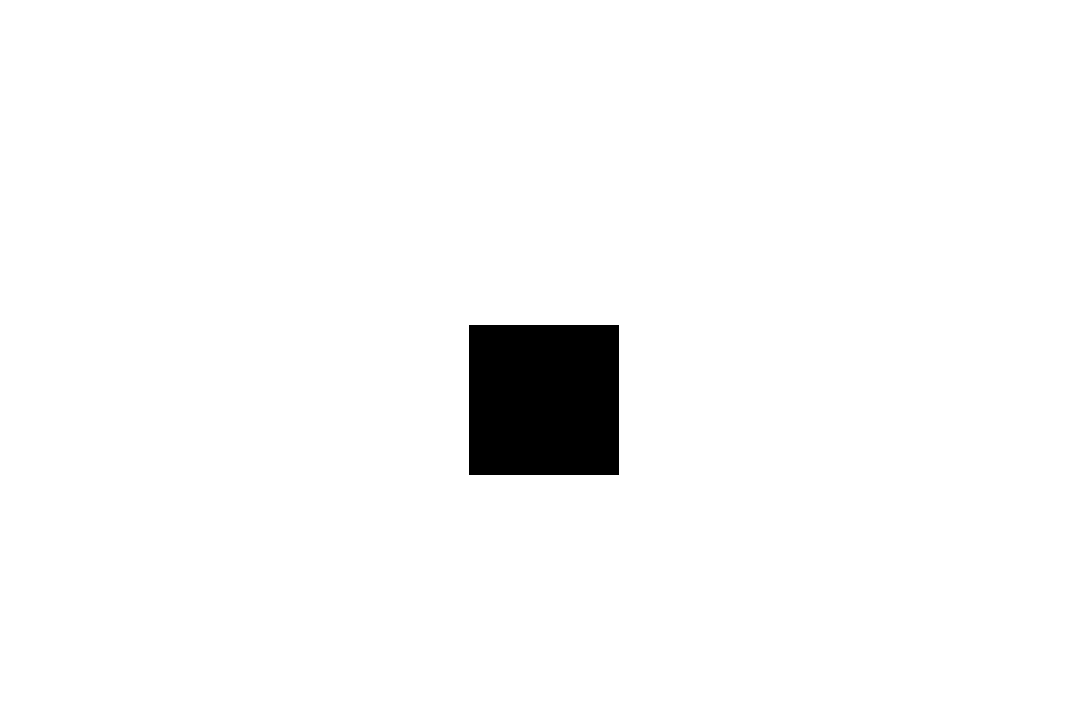
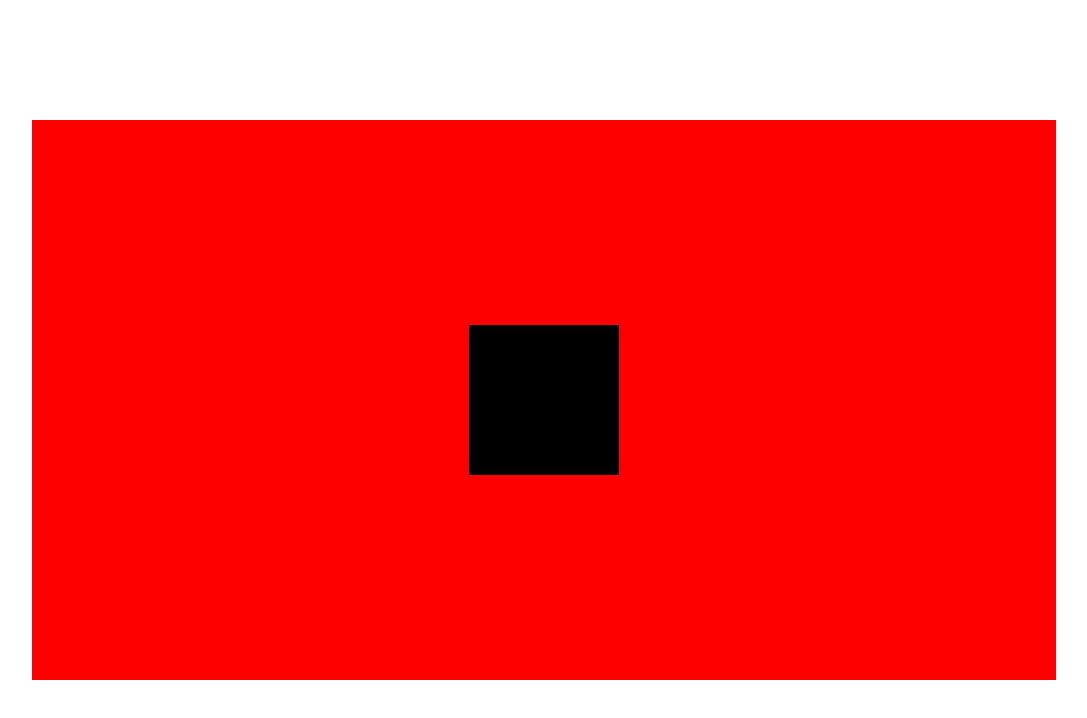
Before and after one commit to technologiestiftung/canvas-fiddle, a React (Create React App) app: page / in a window 1280 px wide. Shown: the top 718 px of the page, without its empty margins (96-1183 px from the left). Built offline with nearby package versions, Linux system fonts and the light colour scheme.

Commit message:
feat(Canvas): Resize canvas container to be less than the window width

```diff
--- a/package.json
+++ b/package.json
@@ -3,10 +3,6 @@
   "version": "0.1.0",
   "private": true,
   "dependencies": {
-    "@testing-library/jest-dom": "5.16.5",
-    "@testing-library/react": "13.4.0",
-    "@testing-library/user-event": "13.5.0",
-    "@types/jest": "27.5.2",
     "@types/node": "16.18.12",
     "@types/react": "18.0.28",
     "@types/react-dom": "18.0.11",
@@ -19,7 +15,6 @@
   "scripts": {
     "start": "react-scripts start",
     "build": "react-scripts build",
-    "test": "react-scripts test",
     "eject": "react-scripts eject"
   },
   "eslintConfig": {
--- a/src/App.tsx
+++ /dev/null
@@ -1,11 +0,0 @@
-import { Canvas } from "./components/Canvas";
-
-function App() {
-  return (
-    <div style={{ position: "relative", width: "100vw", height: "100vh" }}>
-      <Canvas />
-    </div>
-  );
-}
-
-export default App;
--- a/src/components/Canvas.tsx
+++ b/src/components/Canvas.tsx
@@ -5,9 +5,10 @@ import { useWindowSizeResizeObserver } from "../lib/hooks/useWindowSizeResizeObs
 const SQUARE_WIDTH = 150;
 
 export const Canvas: FC = () => {
+  const canvasContainerRef = useRef<HTMLDivElement>(null);
   const canvasRef = useRef<HTMLCanvasElement>(null);
   const { width: windowWidth, height: windowHeight } =
-    useWindowSizeResizeObserver();
+    useWindowSizeResizeObserver(canvasContainerRef);
 
   useEffect(() => {
     if (!canvasRef || !canvasRef.current) return;
@@ -21,11 +22,15 @@ export const Canvas: FC = () => {
   }, [canvasRef, windowWidth, windowHeight]);
 
   return (
-    <canvas
-      ref={canvasRef}
-      width={windowWidth}
-      height={windowHeight}
-      style={{ position: "absolute" }}
-    ></canvas>
+    <div
+      ref={canvasContainerRef}
+      id="canvasContainer"
+    >
+      <canvas
+        ref={canvasRef}
+        width={windowWidth}
+        height={windowHeight}
+      />
+    </div>
   );
 };
--- a/src/index.css
+++ b/src/index.css
@@ -1,13 +1,26 @@
-body {
+* {
   margin: 0;
-  font-family: -apple-system, BlinkMacSystemFont, 'Segoe UI', 'Roboto', 'Oxygen',
-    'Ubuntu', 'Cantarell', 'Fira Sans', 'Droid Sans', 'Helvetica Neue',
-    sans-serif;
-  -webkit-font-smoothing: antialiased;
-  -moz-osx-font-smoothing: grayscale;
+  padding: 0;
+  box-sizing: border-box;
 }
 
-code {
-  font-family: source-code-pro, Menlo, Monaco, Consolas, 'Courier New',
-    monospace;
+#root {
+  display: flex;
+  align-items: center;
+  justify-content: center;
+  width: 100vw;
+  height: 100vh;
 }
+
+#canvasContainer {
+  width: 80vw;
+  height: 70vh;
+  position: relative;
+  background: red;
+}
+
+#canvasContainer canvas {
+  position: absolute;
+  top: 0;
+  left: 0;
+}
--- a/src/index.tsx
+++ b/src/index.tsx
@@ -1,19 +1,13 @@
 import React from 'react';
 import ReactDOM from 'react-dom/client';
-import './index.css';
-import App from './App';
-import reportWebVitals from './reportWebVitals';
+import { Canvas } from './components/Canvas';
+import './index.css'
 
 const root = ReactDOM.createRoot(
   document.getElementById('root') as HTMLElement
 );
 root.render(
   <React.StrictMode>
-    <App />
+    <Canvas />
   </React.StrictMode>
 );
-
-// If you want to start measuring performance in your app, pass a function
-// to log results (for example: reportWebVitals(console.log))
-// or send to an analytics endpoint. Learn more: https://bit.ly/CRA-vitals
-reportWebVitals();
--- a/src/lib/hooks/useWindowSizeResizeObserver.ts
+++ b/src/lib/hooks/useWindowSizeResizeObserver.ts
@@ -1,14 +1,14 @@
-import { useEffect, useRef, useState } from "react";
+import { RefObject, useEffect, useRef, useState } from "react";
 
 export const useWindowSizeResizeObserver = (
-  elementToObserve = document.body
+  elementToObserve: RefObject<HTMLElement>
 ) => {
   const observerRef = useRef<ResizeObserver | null>(null);
   const [elementWidth, setElementWidth] = useState(
-    elementToObserve.getBoundingClientRect().width
+    elementToObserve.current?.getBoundingClientRect().width || 0
   );
   const [elementHeight, setElementHeight] = useState(
-    elementToObserve.getBoundingClientRect().height
+    elementToObserve.current?.getBoundingClientRect().height || 0
   );
 
   useEffect(() => {
@@ -20,10 +20,10 @@ export const useWindowSizeResizeObserver = (
       setElementHeight(entry.contentRect.height);
     });
 
-    observerRef.current.observe(elementToObserve);
-    return () => {
-      observerRef.current?.disconnect();
-    };
+    if (elementToObserve.current) {
+      observerRef.current.observe(elementToObserve.current);
+    }
+    return () => observerRef.current?.disconnect();
   }, []);
 
   return {
--- a/src/reportWebVitals.ts
+++ /dev/null
@@ -1,15 +0,0 @@
-import { ReportHandler } from 'web-vitals';
-
-const reportWebVitals = (onPerfEntry?: ReportHandler) => {
-  if (onPerfEntry && onPerfEntry instanceof Function) {
-    import('web-vitals').then(({ getCLS, getFID, getFCP, getLCP, getTTFB }) => {
-      getCLS(onPerfEntry);
-      getFID(onPerfEntry);
-      getFCP(onPerfEntry);
-      getLCP(onPerfEntry);
-      getTTFB(onPerfEntry);
-    });
-  }
-};
-
-export default reportWebVitals;
```
Also changed, not shown: src/App.css (deleted, +0 -38 lines), src/setupTests.ts (deleted, +0 -5 lines), 1 other file (tests, documents, lock files or other folders).
